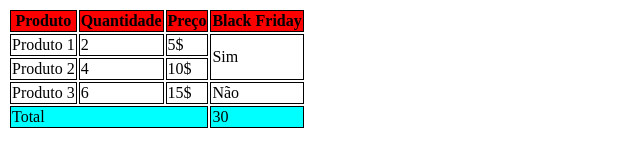
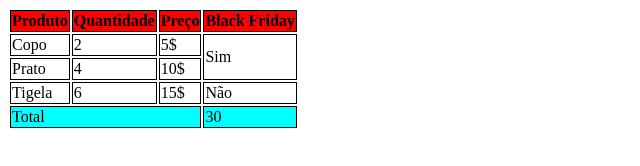
Before and after one commit to Amauri-B-S/aula-tabela, a plain HTML site: page index.html in a window 1280 px wide. Shown: the whole page, without its empty margins (0-640 px from the left). Drawn offline with Linux system fonts and the light colour scheme.

Commit message:
modifiquei o nome dos produtos

```diff
--- a/index.html
+++ b/index.html
@@ -36,19 +36,19 @@
                 <!--colspan e rowspan n devem ser usados em células com dados diferentes pois pode quebrar a tabela  -->
 
                 <!--add rowspan a td= a célula do 'Sim' irá ocupar 2 linhas em sequência para baixo-->
-                <td>Produto 1</td>
+                <td>Copo</td>
                 <td>2</td>
                 <td>5$</td>
                 <td rowspan="2">Sim</td>
             </tr>
             <tr>
-                <td>Produto 2</td>
+                <td>Prato</td>
                 <td>4</td>
                 <td>10$</td>
                 <!-- <td>Sim</td> >> ao add esse dado, quebra a tabela pois o 'sim' do produto 1 já ocupa o espaço desta célula-->
             </tr>
             <tr>
-                <td>Produto 3</td>
+                <td>Tigela</td>
                 <td>6</td>
                 <td>15$</td>
                 <td>Não</td>
```
